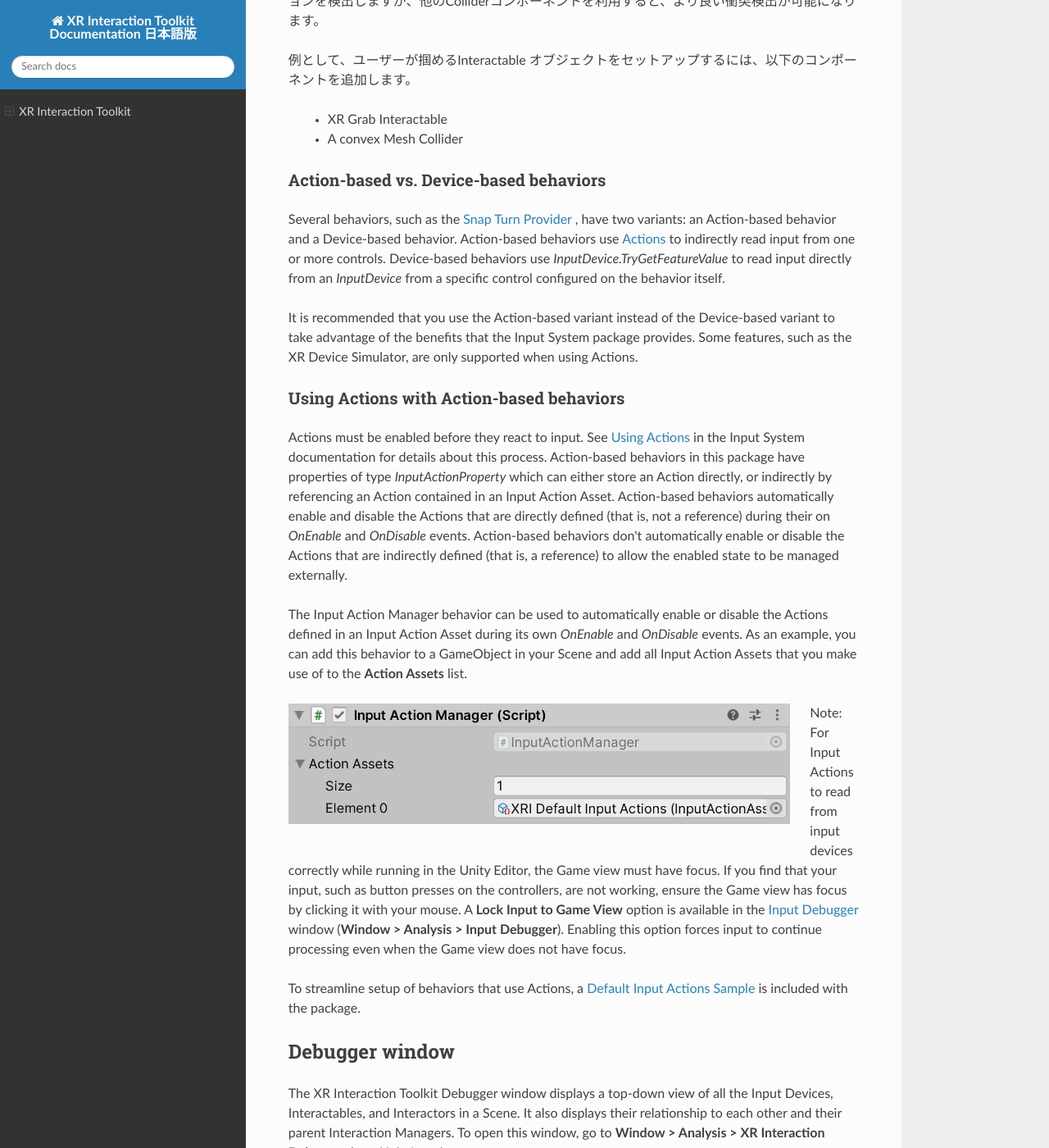
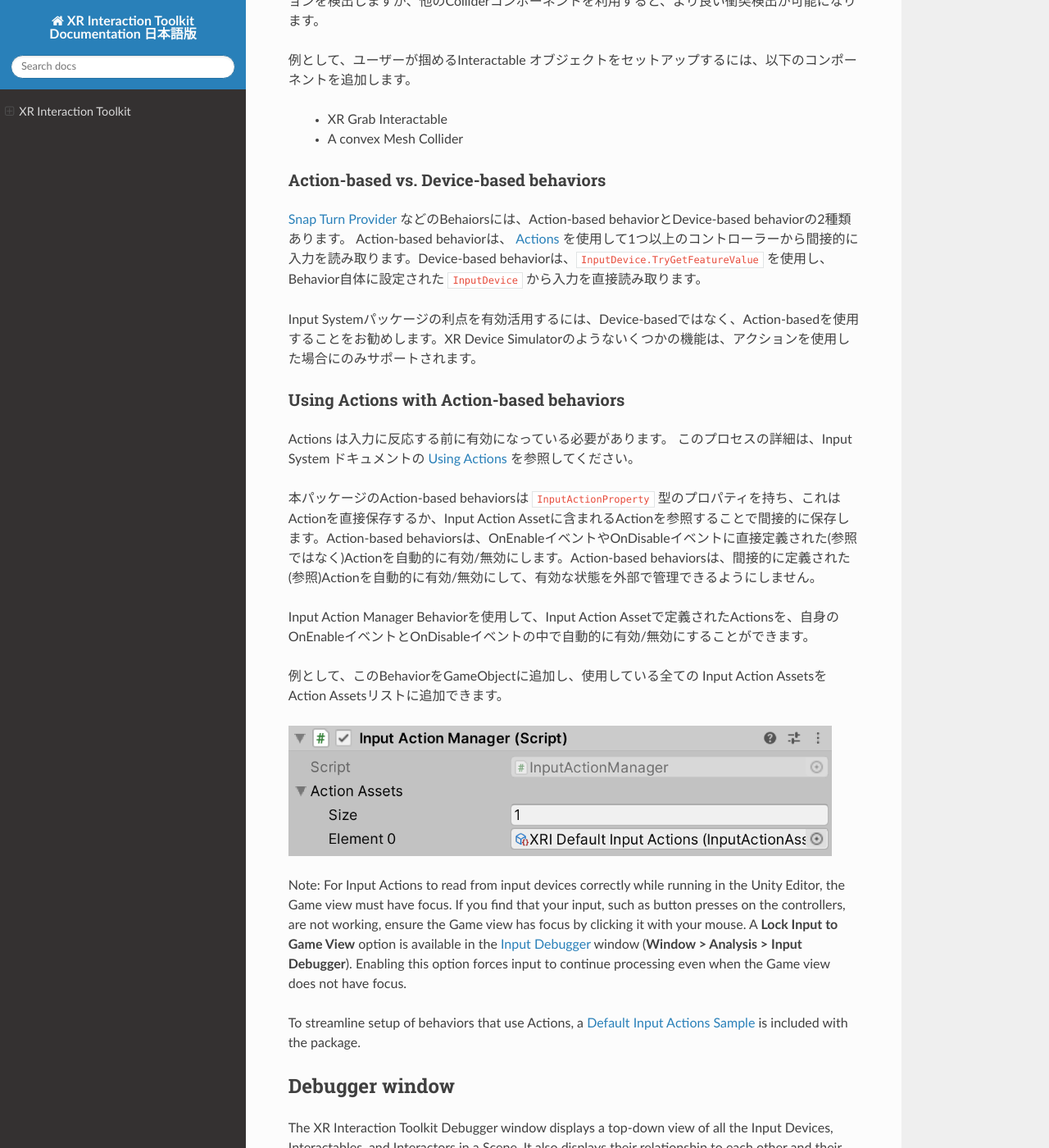
Before and after one commit to lonlyness/xrit-docs, a Sphinx documentation site: the page built from docs/index.rst, in a window 1280 px wide and 1400 px high, scrolled down 6831 px. Shown: the whole window at 82% size. Built offline with Sphinx 7.4.7 and the Read the Docs theme 2.0.0, drawn with Linux system fonts in a browser that asks for light colours.

Commit message:
finished Input Action Manager

```diff
--- a/docs/index.rst
+++ b/docs/index.rst
@@ -305,20 +305,39 @@
 Action-based vs. Device-based behaviors
 ----------------------------------------
 
-Several behaviors, such as the `Snap Turn Provider <https://docs.unity3d.com/Packages/com.unity.xr.interaction.toolkit@1.0/manual/locomotion.html#snap-turn-provider>`_ , have two variants: an Action-based behavior and a Device-based behavior. Action-based behaviors use `Actions <https://docs.unity3d.com/Packages/com.unity.inputsystem@1.0/manual/Actions.html>`_ to indirectly read input from one or more controls. Device-based behaviors use `InputDevice.TryGetFeatureValue` to read input directly from an `InputDevice` from a specific control configured on the behavior itself.
+`Snap Turn Provider <https://docs.unity3d.com/Packages/com.unity.xr.interaction.toolkit@1.0/manual/locomotion.html#snap-turn-provider>`_ などのBehaiorsには、Action-based behaviorとDevice-based behaviorの2種類あります。
+Action-based behaviorは、 `Actions <https://docs.unity3d.com/Packages/com.unity.inputsystem@1.0/manual/Actions.html>`_ を使用して1つ以上のコントローラーから間接的に入力を読み取ります。Device-based behaviorは、``InputDevice.TryGetFeatureValue`` を使用し、Behavior自体に設定された ``InputDevice`` から入力を直接読み取ります。
 
-It is recommended that you use the Action-based variant instead of the Device-based variant to take advantage of the benefits that the Input System package provides. Some features, such as the XR Device Simulator, are only supported when using Actions.
+Input Systemパッケージの利点を有効活用するには、Device-basedではなく、Action-basedを使用することをお勧めします。XR Device Simulatorのようないくつかの機能は、アクションを使用した場合にのみサポートされます。
+
+..
+  Several behaviors, such as the `Snap Turn Provider <https://docs.unity3d.com/Packages/com.unity.xr.interaction.toolkit@1.0/manual/locomotion.html#snap-turn-provider>`_ , have two variants: an Action-based behavior and a Device-based behavior. Action-based behaviors use  `Actions <https://docs.unity3d.com/Packages/com.unity.inputsystem@1.0/manual/Actions.html>`_ to indirectly read input from one or more controls. Device-based behaviors use `InputDevice.TryGetFeatureValue` to read input directly from an `InputDevice` from a specific control configured on the behavior itself.
+
+  It is recommended that you use the Action-based variant instead of the Device-based variant to take advantage of the benefits that the Input System package provides. Some features, such as the XR Device Simulator, are only supported when using Actions.
+..
 
 Using Actions with Action-based behaviors
 ------------------------------------------
 
-Actions must be enabled before they react to input. See `Using Actions <https://docs.unity3d.com/Packages/com.unity.inputsystem@1.0/manual/Actions.html#using-actions>`_ in the Input System documentation for details about this process. Action-based behaviors in this package have properties of type `InputActionProperty` which can either store an Action directly, or indirectly by referencing an Action contained in an Input Action Asset. Action-based behaviors automatically enable and disable the Actions that are directly defined (that is, not a reference) during their on `OnEnable` and `OnDisable` events. Action-based behaviors don't automatically enable or disable the Actions that are indirectly defined (that is, a reference) to allow the enabled state to be managed externally.
+Actions は入力に反応する前に有効になっている必要があります。
+このプロセスの詳細は、Input System ドキュメントの `Using Actions <https://docs.unity3d.com/Packages/com.unity.inputsystem@1.0/manual/Actions.html#using-actions>`_ を参照してください。
 
-The Input Action Manager behavior can be used to automatically enable or disable the Actions defined in an Input Action Asset during its own `OnEnable` and `OnDisable` events. As an example, you can add this behavior to a GameObject in your Scene and add all Input Action Assets that you make use of to the **Action Assets** list.
+本パッケージのAction-based behaviorsは ``InputActionProperty`` 型のプロパティを持ち、これはActionを直接保存するか、Input Action Assetに含まれるActionを参照することで間接的に保存します。Action-based behaviorsは、OnEnableイベントやOnDisableイベントに直接定義された(参照ではなく)Actionを自動的に有効/無効にします。Action-based behaviorsは、間接的に定義された(参照)Actionを自動的に有効/無効にして、有効な状態を外部で管理できるようにしません。
+
+Input Action Manager Behaviorを使用して、Input Action Assetで定義されたActionsを、自身のOnEnableイベントとOnDisableイベントの中で自動的に有効/無効にすることができます。
+
+例として、このBehaviorをGameObjectに追加し、使用している全ての Input Action Assetsを Action Assetsリストに追加できます。
+
+..
+  Actions must be enabled before they react to input. See `Using Actions <https://docs.unity3d.com/Packages/com.unity.inputsystem@1.0/manual/Actions.html#using-actions>`_ in the Input System documentation for details about this process. Action-based behaviors in this package have properties of type `InputActionProperty` which can either store an Action directly, or indirectly by referencing an Action contained in an Input Action Asset. Action-based behaviors automatically enable and disable the Actions that are directly defined (that is, not a reference) during their on `OnEnable` and `OnDisable` events. Action-based behaviors don't automatically enable or disable the Actions that are indirectly defined (that is, a reference) to allow the enabled state to be managed externally.
+
+  The Input Action Manager behavior can be used to automatically enable or disable the Actions defined in an Input Action Asset during its own `OnEnable` and `OnDisable` events. As an example, you can add this behavior to a GameObject in your Scene and add all Input Action Assets that you make use of to the **Action Assets** list.
+..
 
 .. image:: ../img/input-action-manager.png
-   :scale: 60%
+   :scale: 65%
    :align: left
+
 
 Note: For Input Actions to read from input devices correctly while running in the Unity Editor, the Game view must have focus. If you find that your input, such as button presses on the controllers, are not working, ensure the Game view has focus by clicking it with your mouse. A **Lock Input to Game View** option is available in the `Input Debugger <https://docs.unity3d.com/Packages/com.unity.inputsystem@1.0/manual/Debugging.html#input-debugger>`_ window (**Window > Analysis > Input Debugger**). Enabling this option forces input to continue processing even when the Game view does not have focus.
 
```
